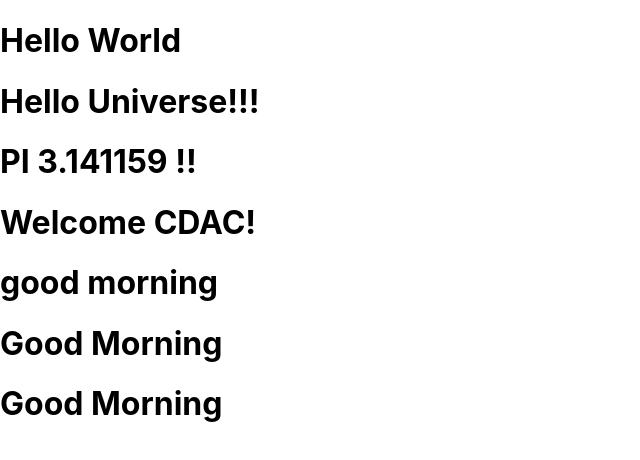
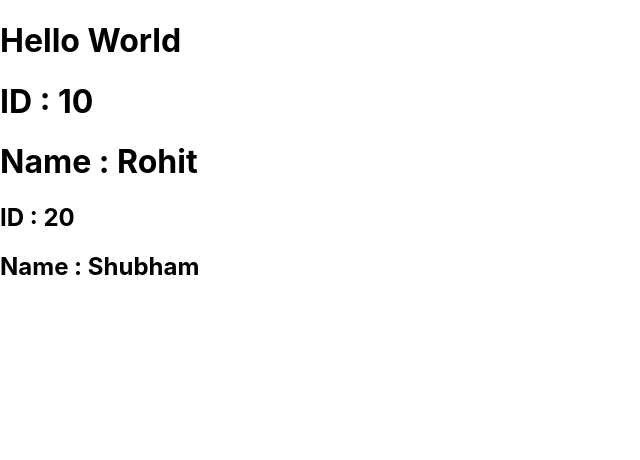
Before and after one commit to RohitPawar9850/Second-React-App, a React (Create React App) app in the folder second-react-app/: page / in a window 1280 px wide. Shown: the top 460 px of the page, without its empty margins (0-640 px from the left). Built offline with nearby package versions, Linux system fonts and the light colour scheme.

Commit message:
object literals

```diff
--- a/second-react-app/src/App.js
+++ b/second-react-app/src/App.js
@@ -1,25 +1,16 @@
-function App() {
-  let str = `Hello Universe!!!`;
-  let pi = 3.141159;
-  let active = true;
-  let isUserdLoggedIn = true;
-
-  // JSX
+function App()
+{
+  let str =`Hello World`;
+  let user = {id : 10 ,name : "Rohit"};
+  let user1 = {id : 20 ,name : "Shubham"};
+  // object literal
   return (
     <>
-      <h1>Hello World</h1>
-      <h1>{str}</h1>
-      <h1>PI {pi} !!</h1>
-
-      {/**IF Logged In */}
-      {isUserdLoggedIn && <h1>Welcome CDAC!</h1>}
-
-      {/** Usage of Boolean */}
-      <h1>{active ? "good morning" : "good night"}</h1>
-
-      {/** MOST USEFUL  */}
-      {active && <h1>Good Morning</h1>}
-      {active ? <h1>Good Morning</h1> : <h1>Good Night</h1>}
+    <h1>{str}</h1>
+    <h1>ID : {user.id}</h1>
+    <h1>Name : {user.name}</h1>
+    <h2>ID : {user1.id}</h2>
+    <h2>Name : {user1.name}</h2>
     </>
   );
 }
```
